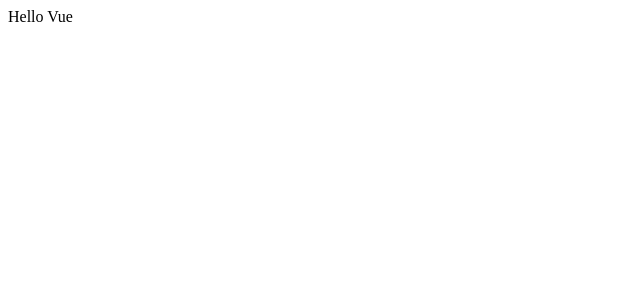
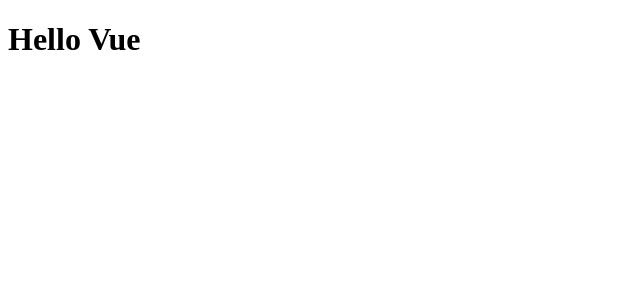
Before and after one commit to zheng-shugan/try-ui, a Vue app: page / in a window 1280 px wide. Shown: the top 300 px of the page, without its empty margins (0-640 px from the left). Built offline with nearby package versions, Linux system fonts and the light colour scheme.

Commit message:
feat: complete vitest test

```diff
--- a/package.json
+++ b/package.json
@@ -6,7 +6,8 @@
     "dev": "vite",
     "build": "run-p type-check build-only",
     "preview": "vite preview",
-    "test:unit": "vitest --environment jsdom --root src/",
+    "test": "vitest",
+    "coverage": "vitest run --coverage",
     "build-only": "vite build",
     "type-check": "vue-tsc --noEmit -p tsconfig.vitest.json --composite false",
     "lint": "eslint . --ext .vue,.js,.jsx,.cjs,.mjs,.ts,.tsx,.cts,.mts --fix --ignore-path .gitignore",
--- a/src/components/Hello.vue
+++ b/src/components/Hello.vue
@@ -1,9 +1,11 @@
 <script lang='ts' setup>
-
+const props = withDefaults(defineProps<{ msg: string }>(), {
+  msg: 'Hello Vue',
+})
 </script>
 
 <template>
-  Hello Vue
+  <h1>{{ msg }}</h1>
 </template>
 
 <style scoped>
--- a/src/views/Readme.vue
+++ b/src/views/Readme.vue
@@ -1,9 +1,9 @@
 <script lang="ts" setup>
-
+import Hello from '@/components/Hello.vue'
 </script>
 
 <template>
-  Hello Vue
+  <Hello />
 </template>
 
 <style scoped>
--- a/vite.config.ts
+++ b/vite.config.ts
@@ -1,7 +1,6 @@
-/// <reference types="vitest" />
 import { URL, fileURLToPath } from 'node:url'
 
-import { defineConfig } from 'vite'
+import { defineConfig } from 'vitest/config'
 import vue from '@vitejs/plugin-vue'
 import vueJsx from '@vitejs/plugin-vue-jsx'
 
```
Also changed, not shown: 1 other file (tests, documents, lock files or other folders).
